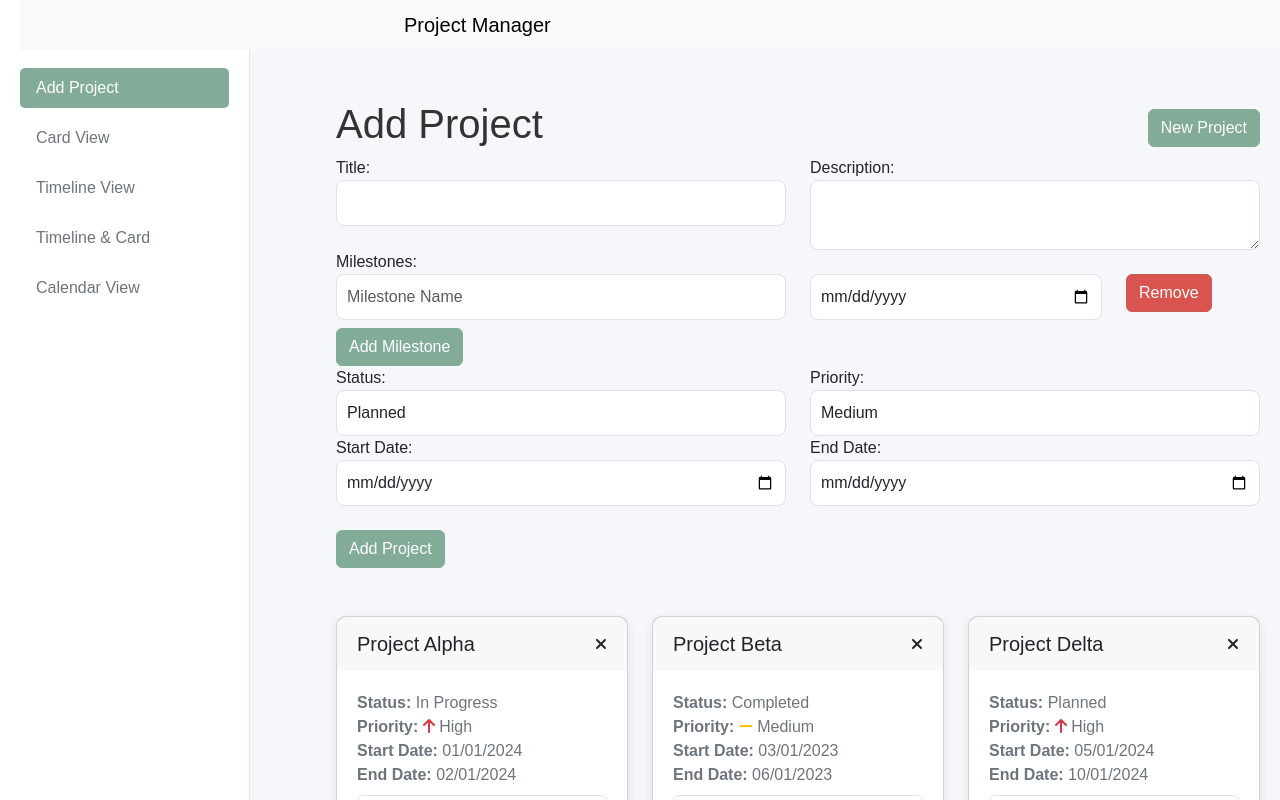
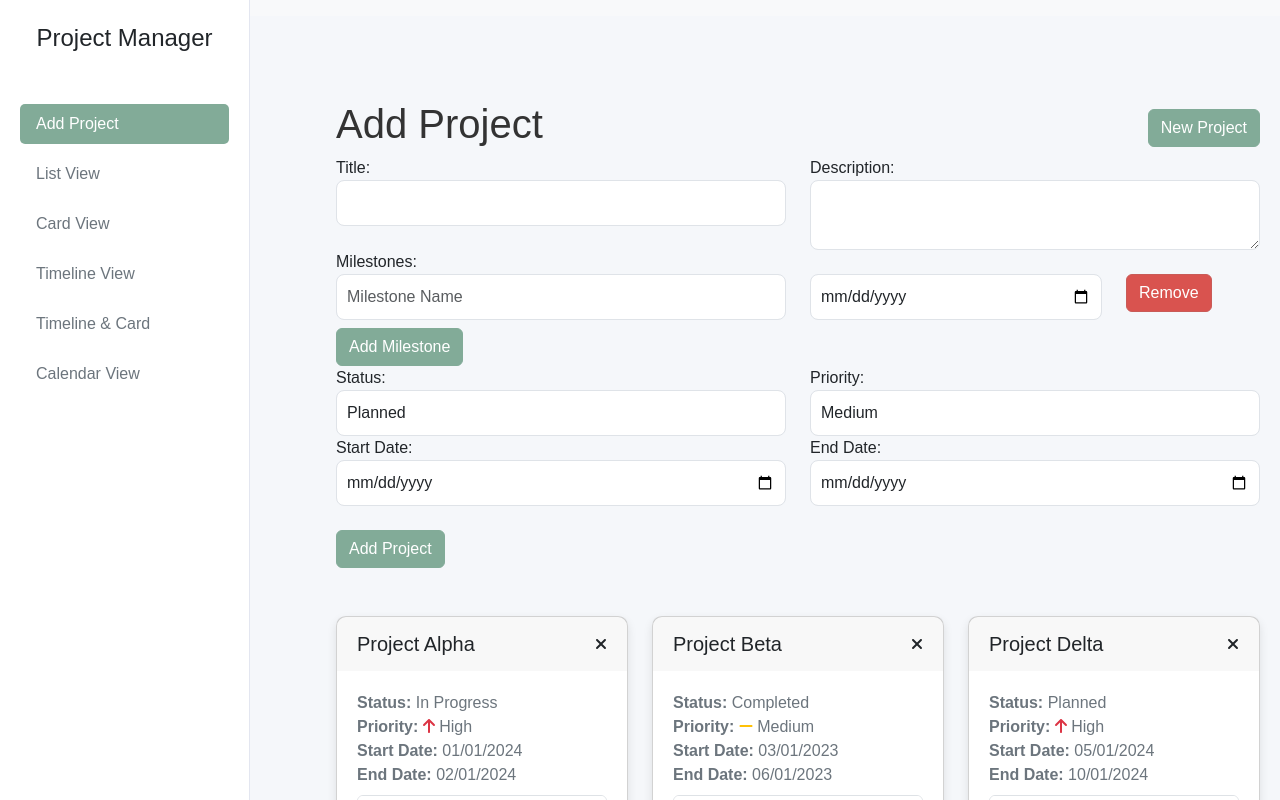
Before and after one commit to rufio89/project-tracker, a React (Create React App) app: page / in a window 1280 px wide. Shown: the top 800 px of the page. Built offline with nearby package versions, Linux system fonts and the light colour scheme.

Commit message:
Added rough styling and added list view

```diff
--- a/src/App.css
+++ b/src/App.css
@@ -108,7 +108,8 @@ body {
 }
 
 .navbar-brand{
-  margin-left:30%;
+  text-align: center;
+  font-size:1.5em;
 }
 
 /* Sidebar Styles */
@@ -123,7 +124,7 @@ body {
   left: 0;
   width: 250px;
   transition: transform 0.3s ease-in-out;
-  z-index: 1000;
+  z-index: 99999;
 }
 
 .sidebar.open {
--- a/src/App.js
+++ b/src/App.js
@@ -5,6 +5,7 @@ import ProjectForm from './ProjectForm';
 import ProjectList from './ProjectList';
 import ProjectTimeline from './ProjectTimeline';
 import CalendarView from './CalendarView';
+import ListView from './ListView';
 import { FontAwesomeIcon } from '@fortawesome/react-fontawesome';
 import { faBars } from '@fortawesome/free-solid-svg-icons';
 
@@ -69,13 +70,14 @@ const App = () =>{
           <button className="btn btn-custom d-md-none" onClick={toggleSidebar}>
             <FontAwesomeIcon icon={faBars} />
           </button>
-          <span className="navbar-brand mb-0 h1">Project Manager</span>
         </div>
       </nav>
     <div className="row">
       <div className={`col-md-3 sidebar ${sidebarOpen ? 'open' : ''}`}>
+        <div className="navbar-brand mb-0">Project Manager</div>
         <nav className="nav flex-column mt-5">
         <a className={`nav-link ${view === 'add-project' ? 'active' : ''}`} href="#" onClick={()=> handleNavClick('add-project', 'Add Project')} /* eslint-disable-line jsx-a11y/anchor-is-valid */>Add Project</a>
+        <a className={`nav-link ${view === 'list' ? 'active' : ''}`} href="#" onClick={() => handleNavClick('list', 'List View')} /* eslint-disable-line jsx-a11y/anchor-is-valid */>List View</a>
         <a className={`nav-link ${view === 'card' ? 'active' : ''}`} href="#" onClick={()=> handleNavClick('card', 'Card View')} /* eslint-disable-line jsx-a11y/anchor-is-valid */>Card View</a>
         <a className={`nav-link ${view === 'timeline' ? 'active' : ''}`} href="#" onClick={()=> handleNavClick('timeline', 'Timeline View')} /* eslint-disable-line jsx-a11y/anchor-is-valid */>Timeline View</a>
         <a className={`nav-link ${view === 'both' ? 'active' : ''}`} href="#" onClick={()=> handleNavClick('both', 'Timeline & Card')} /* eslint-disable-line jsx-a11y/anchor-is-valid */>Timeline & Card</a>
@@ -107,6 +109,9 @@ const App = () =>{
        {view === 'calendar' ? (
             <CalendarView projects={projects} />
           ) : null}
+        {view === 'list' ? (
+            <ListView projects={projects} />
+        ) : null}
       </div>
     </div>
   </div>
--- /dev/null
+++ b/src/ListView.js
@@ -0,0 +1,32 @@
+import React from 'react';
+import 'bootstrap/dist/css/bootstrap.min.css';
+import Utility from './utils/utility';
+import moment from 'moment';
+
+const ListView = ({ projects }) => {
+    return (
+            <div>
+            {projects.map((project, index) => (
+                <div key={index} className="row mt-5">
+                        <div><h2 style={{display: 'inline-block', with:'auto'}} >{project.title}</h2><span style={{marginLeft: '15px'}}>{moment(project.startDate).format('MM/DD/YYYY')} - {moment(project.endDate).format('MM/DD/YYYY')}</span></div>
+                    <div>
+                    {project.milestones && project.milestones.length > 0 ? (
+                        <ul className="list-group list-group-flush">
+                          {project.milestones.map((milestone, milestoneIndex) => (
+                            <li key={milestoneIndex} className="list-group-item">
+                              {milestone.name} - {moment(milestone.date).format('MM/DD/YYYY')} - {project.status} - {Utility.getPriorityIcon(project.priority)} {project.priority}
+                            </li>
+                          ))}
+                        </ul>
+                      ) : (
+                        <p>No milestones available</p>
+                      )}
+                    </div>
+                </div>
+            ))}
+            </div>
+
+    )
+};
+
+export default ListView;
--- a/src/ProjectList.js
+++ b/src/ProjectList.js
@@ -4,19 +4,8 @@ import 'bootstrap/dist/css/bootstrap.min.css';
 import { FontAwesomeIcon } from '@fortawesome/react-fontawesome';
 import { faArrowUp, faMinus, faArrowDown, faTimes } from '@fortawesome/free-solid-svg-icons';
 import moment from 'moment';
+import Utility from './utils/utility';
 
-const getPriorityIcon = (priority) => {
-  switch (priority) {
-    case 'High':
-      return <FontAwesomeIcon icon={faArrowUp} className="text-danger" />;
-    case 'Medium':
-      return <FontAwesomeIcon icon={faMinus} className="text-warning" />;
-    case 'Low':
-      return <FontAwesomeIcon icon={faArrowDown} className="text-success" />;
-    default:
-      return null;
-  }
-};
 
 const ProjectList = ({ projects, deleteProject, editProject }) => {
   return (
@@ -38,7 +27,7 @@ const ProjectList = ({ projects, deleteProject, editProject }) => {
             <div className="card-body">
               <div className="card-text"><strong>Status:</strong> {project.status}</div>
               <div className="card-text">
-                <strong>Priority:</strong> {getPriorityIcon(project.priority)} {project.priority}
+                <strong>Priority:</strong> {Utility.getPriorityIcon(project.priority)} {project.priority}
               </div>
               <div className="card-text">
                 <strong>Start Date:</strong> {moment(project.startDate).format('MM/DD/YYYY')}
--- /dev/null
+++ b/src/utils/utility.js
@@ -0,0 +1,20 @@
+import { FontAwesomeIcon } from '@fortawesome/react-fontawesome';
+import { faArrowUp, faMinus, faArrowDown, faTimes } from '@fortawesome/free-solid-svg-icons';
+
+const Utility = {
+    getPriorityIcon:  (priority) => {
+        switch (priority) {
+        case 'High':
+            return <FontAwesomeIcon icon={faArrowUp} className="text-danger" />;
+        case 'Medium':
+            return <FontAwesomeIcon icon={faMinus} className="text-warning" />;
+        case 'Low':
+            return <FontAwesomeIcon icon={faArrowDown} className="text-success" />;
+        default:
+            return null;
+        }
+    }
+}
+
+
+export default Utility;
```
